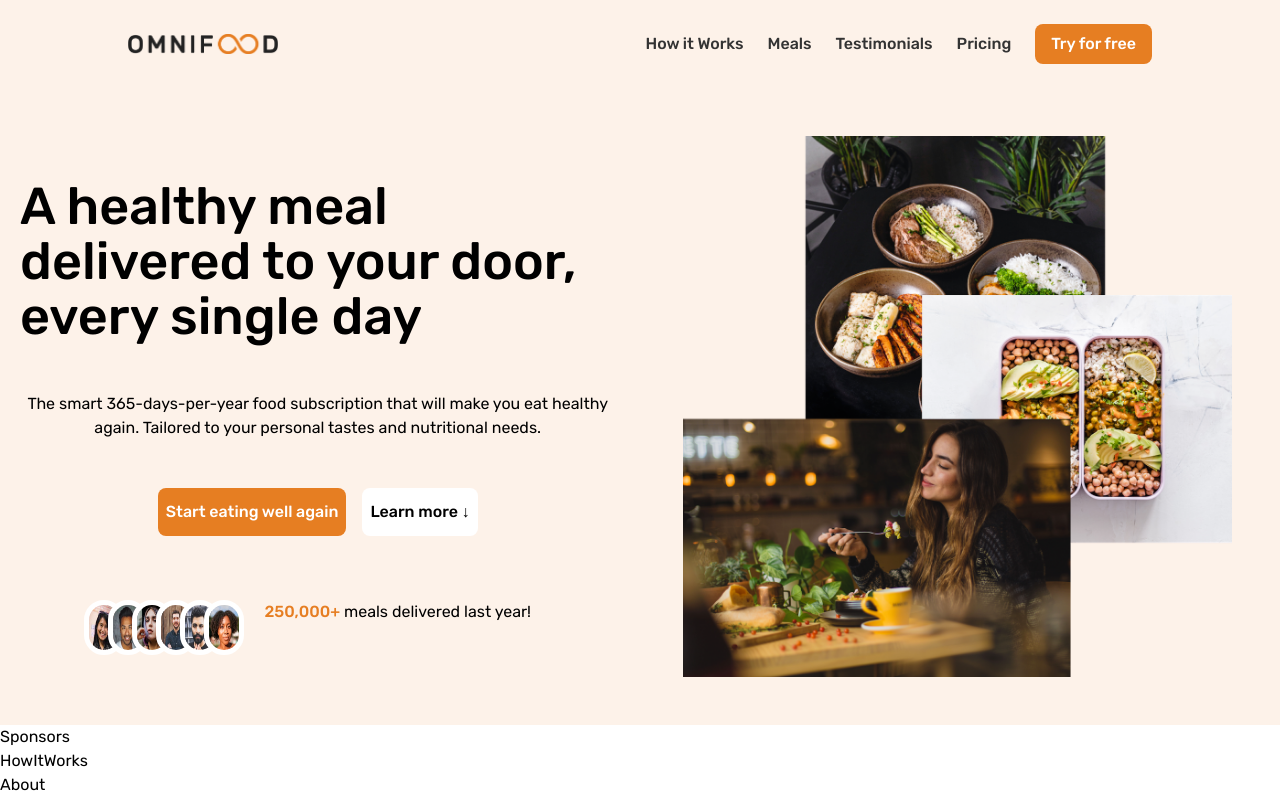
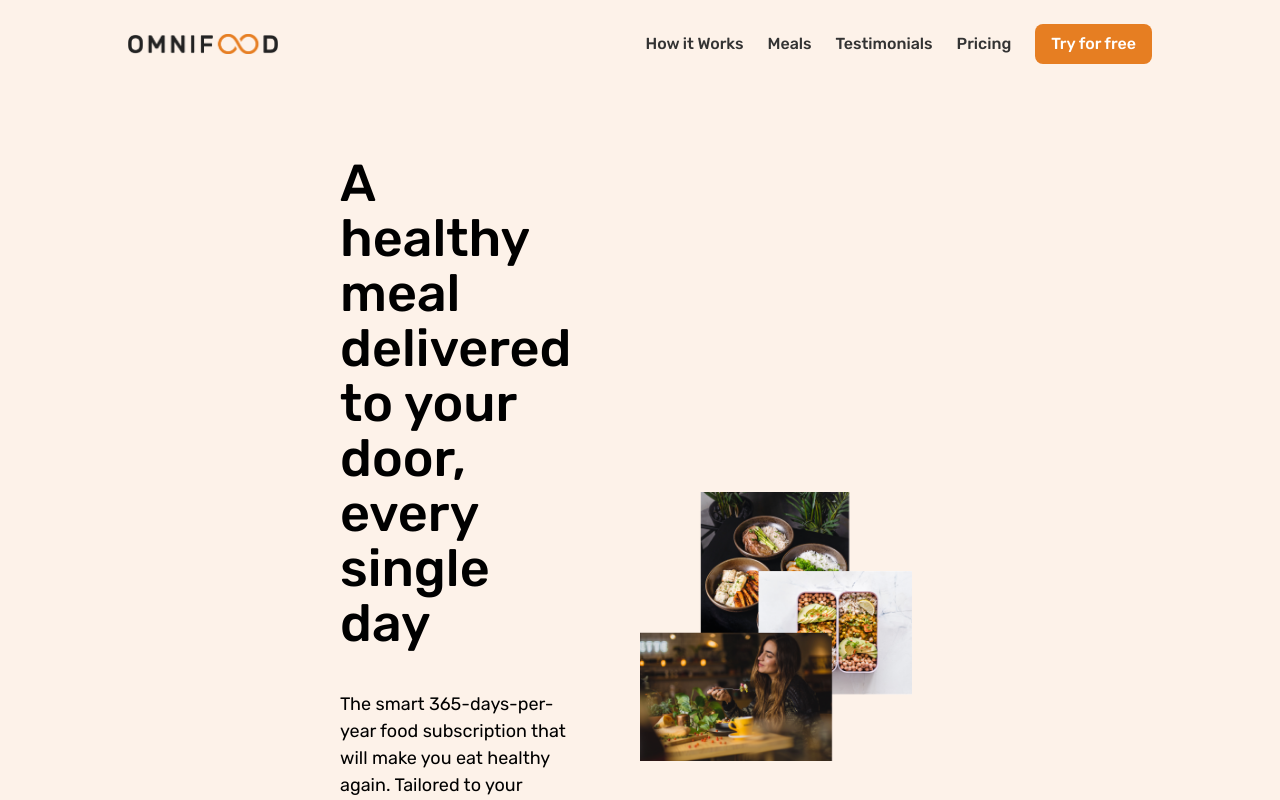
Before and after one commit to bojan09/omnifood, a React (Vite) app: page / in a window 1280 px wide. Shown: the top 800 px of the page. Built offline with nearby package versions, Linux system fonts and the light colour scheme.

Commit message:
Home page, completed

```diff
--- a/src/index.css
+++ b/src/index.css
@@ -50,7 +50,6 @@ a {
 /* Make images easier to work with */
 img,
 picture {
-    max-width: 100%;
     display: block;
 }
 
--- a/src/pages/Home.jsx
+++ b/src/pages/Home.jsx
@@ -11,70 +11,72 @@ import deliveredImage6 from "../assets/customers/customer-6.jpg";
 
 const Home = () => {
   return (
-    <div id="#" className="bg-primaryBackground md:flex justify-around ">
-      <div className="flex flex-col justify-center items-center gap-8 pt-5 ">
+    <div
+      id="#"
+      className="bg-primaryBackground md:flex justify-evenly md:px-[20rem] md:pt-[2rem] md:pb-[3rem]"
+    >
+      <div className="md:flex flex-col gap-6 xs:pt-5 md:flex-1">
         <h1 className="xs:text-[35px] md:text-[52px] font-medium text-center px-5 xs:py-4 md:leading-[55px] md:text-start">
           A healthy meal delivered to your door, every single day
         </h1>
-        <p className="px-5 text-center text-[16px]">
+        <p className="px-5 text-center text-[16px] md:text-[18px] md:text-start ">
           The smart 365-days-per-year food subscription that will make you eat
           healthy again. Tailored to your personal tastes and nutritional needs.
         </p>
 
         {/* Buttons */}
-        <div className="flex gap-4 py-4">
-          <button className="bg-primaryColor text-white py-3 px-2 rounded-lg font-medium">
+        <div className="flex gap-4 py-4 md:ml-5">
+          <button className="bg-primaryColor hover:bg-shadeColor transition-all duration-500 ease-in-out text-white py-3 px-2 rounded-lg font-medium">
             <a href="#contact">Start eating well again</a>
           </button>
-          <button className="bg-white py-3 px-2 rounded-lg font-medium">
+          <button className="bg-white  hover:text-primaryColor transition-all duration-500 ease-in-out py-3 px-2 rounded-lg font-medium">
             <a href="#howItWorks">Learn more ↓</a>
           </button>
         </div>
 
         {/* Delivered/Customers Tab  */}
-        <div className="flex justify-evenly px-4 py-4">
+        <div className="flex justify-evenly md:items-center px-4 py-4">
           {/* Customers img tab  */}
           <img
-            className="rounded-full border-white border-[5px] md:w-[55x] md:h-[55px] xs:w-[40px] h-[40px]"
+            className="rounded-full border-white border-[5px] md:w-[60x] md:h-[50px] xs:w-[40px] h-[40px] hover:scale-105 transition-all ease-in-out duration-75"
             src={deliveredImage1}
             alt="customer_img"
           />
           <img
-            className="rounded-full border-white border-[5px] ml-[-1rem] md:w-[55x] md:h-[55px] xs:w-[40px] h-[40px]"
+            className="rounded-full border-white border-[5px] ml-[-1.5rem] md:w-[60x] md:h-[50px] xs:w-[40px] h-[40px] hover:scale-105 transition-all ease-in-out duration-75 "
             src={deliveredImage2}
             alt="customer_img"
           />
           <img
-            className="rounded-full border-white border-[5px] ml-[-1rem] md:w-[55x] md:h-[55px] xs:w-[40px] h-[40px]"
+            className="rounded-full border-white border-[5px] ml-[-1.5rem] md:w-[60x] md:h-[50px] xs:w-[40px] h-[40px] hover:scale-105 transition-all ease-in-out duration-75 "
             src={deliveredImage3}
             alt="customer_img"
           />
           <img
-            className="rounded-full border-white border-[5px] ml-[-1rem] md:w-[55x] md:h-[55px] xs:w-[40px] h-[40px]"
+            className="rounded-full border-white border-[5px] ml-[-1.5rem] md:w-[60x] md:h-[50px] xs:w-[40px] h-[40px] hover:scale-105 transition-all ease-in-out duration-75 "
             src={deliveredImage4}
             alt="customer_img"
           />
           <img
-            className="rounded-full border-white border-[5px] ml-[-1rem] md:w-[55x] md:h-[55px] xs:w-[40px] h-[40px]"
+            className="rounded-full border-white border-[5px] ml-[-1.5rem] md:w-[60x] md:h-[50px] xs:w-[40px] h-[40px] hover:scale-105 transition-all ease-in-out duration-75 "
             src={deliveredImage5}
             alt="customer_img"
           />
           <img
-            className="rounded-full border-white border-[5px] ml-[-1rem] md:w-[55x] md:h-[55px] xs:w-[40px] h-[40px]"
+            className="rounded-full border-white border-[5px] ml-[-1.5rem] md:w-[60x] md:h-[50px] xs:w-[40px] h-[40px] hover:scale-105 transition-all ease-in-out duration-75 "
             src={deliveredImage6}
             alt="customer_img"
           />
-
           <p className="px-5 text-center">
-            <span className="text-primaryColor font-medium">250,000+</span>{" "}
-            meals delivered last year!
+            <span className="text-primaryColor">250,000+</span> meals delivered
+            last year!
           </p>
         </div>
       </div>
 
       {/* Right side - Container */}
-      <div className="px-12 py-[3rem]">
-        <img src={heroImage} alt="hero_img" />
+      <div className="md:flex-1 flex justify-center items-center   px-12 py-[3rem]">
+        <img src={heroImage} alt="hero_img" className="w-[600px]" />
       </div>
     </div>
   );
```
